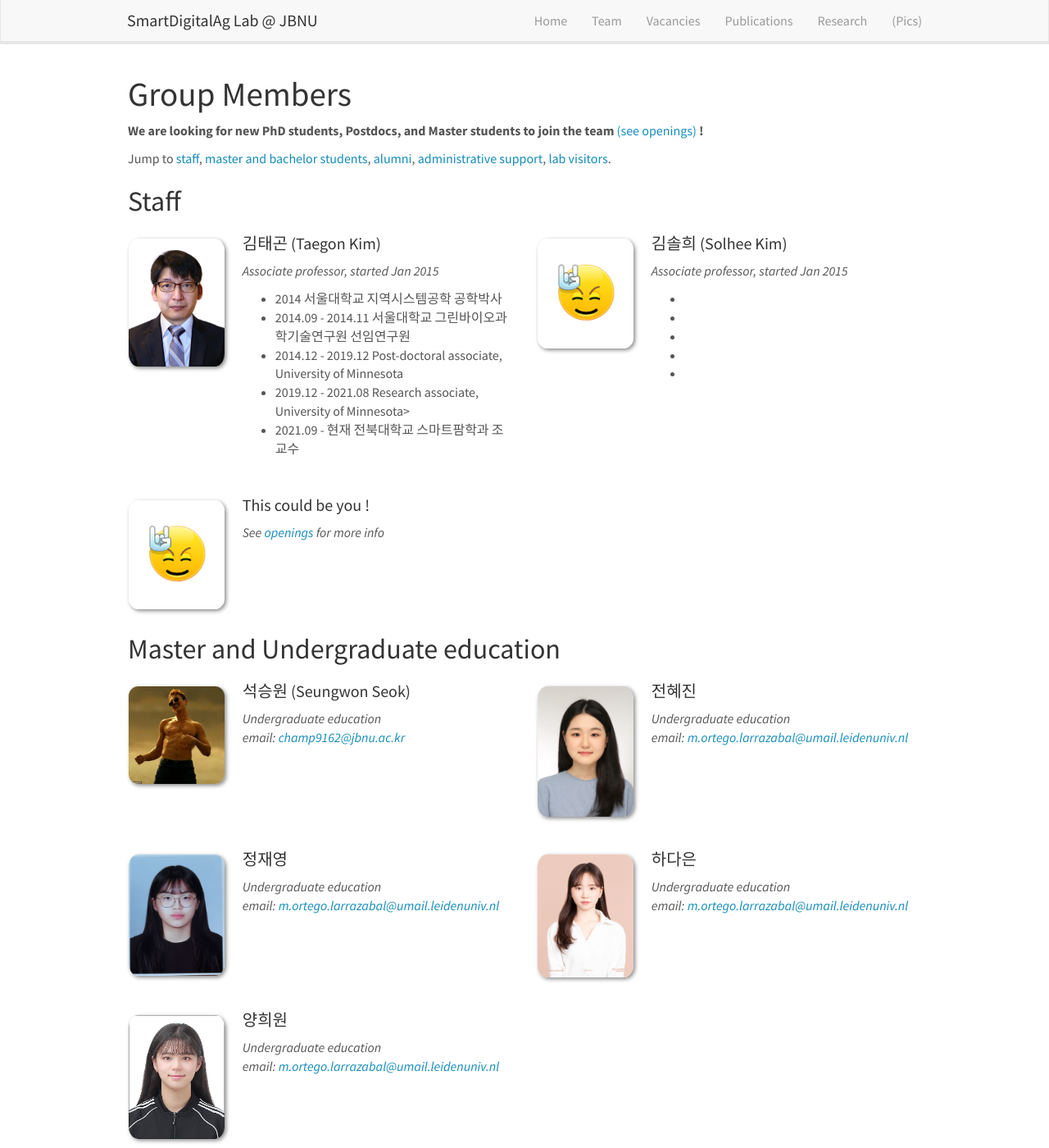
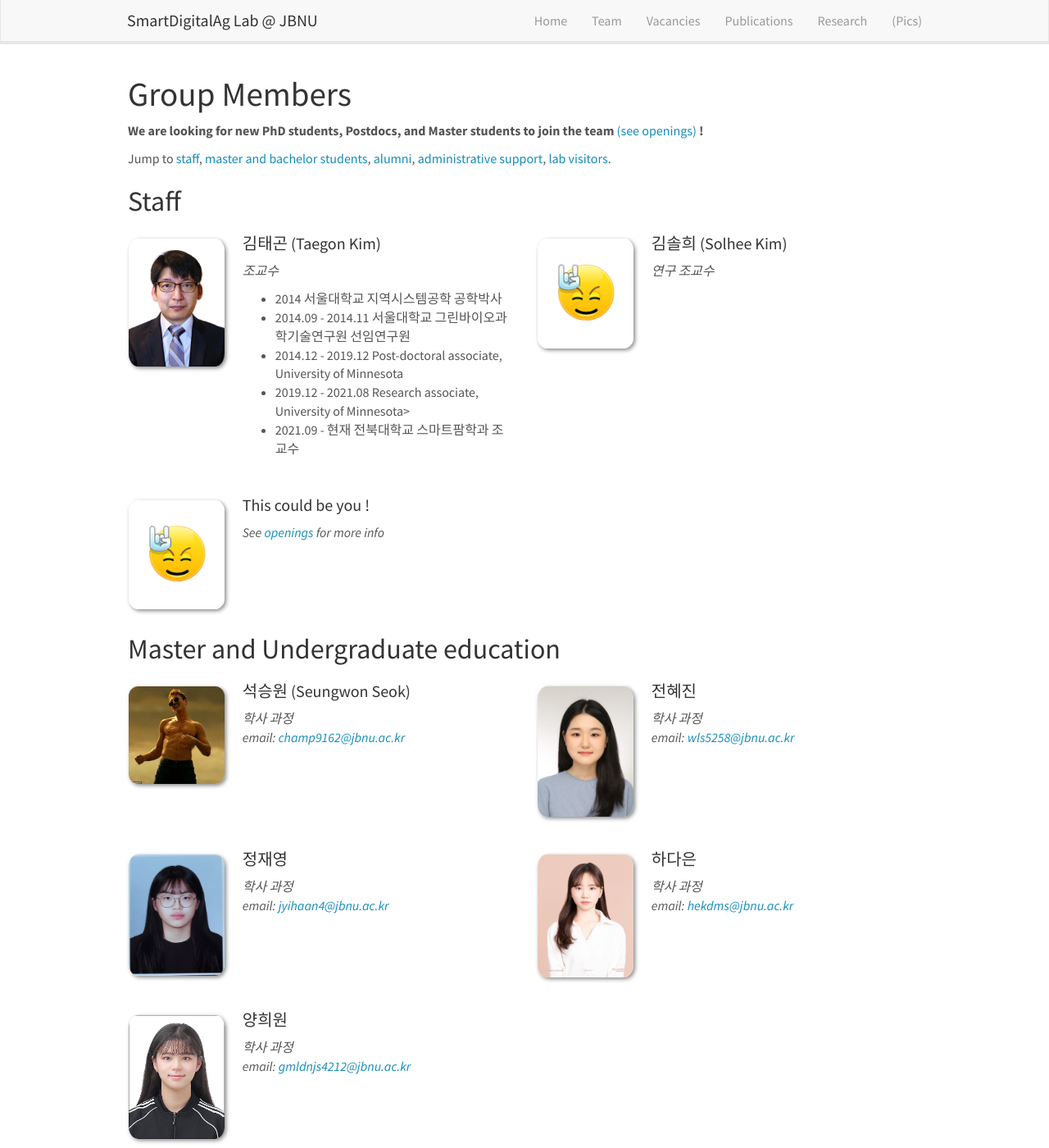
Before and after one commit to SmartDigitalAg/SmartDigitalAg.github.io, a Jekyll site: the page built from _pages/team.md, in a window 1280 px wide and 1400 px high. Shown: the whole window at 82% size. Built offline with Jekyll 4.4.1, drawn with Linux system fonts in a browser that asks for light colours; nearby versions of some CDN libraries.

Commit message:
프로필 내용 수정

```diff
--- a/_data/students.yml
+++ b/_data/students.yml
@@ -10,35 +10,35 @@
 
 - name: 석승원 (Seungwon Seok)
   photo: yeah.jpg
-  info: Undergraduate education
+  info: 학사 과정
   email: champ9162@jbnu.ac.kr
   number_educ: 0
   education1:
 
 - name: 전혜진
   photo: hyejin.jpg
-  info: Undergraduate education
-  email: m.ortego.larrazabal@umail.leidenuniv.nl
+  info: 학사 과정
+  email: wls5258@jbnu.ac.kr
   number_educ: 0
   education1:
 
 - name: 정재영
   photo: jaeyoung.jpg
-  info: Undergraduate education
-  email: m.ortego.larrazabal@umail.leidenuniv.nl
+  info: 학사 과정
+  email: jyihaan4@jbnu.ac.kr
   number_educ: 0
   education1:
 
 - name: 하다은
   photo: danuni.jpg
-  info: Undergraduate education
-  email: m.ortego.larrazabal@umail.leidenuniv.nl
+  info: 학사 과정
+  email: hekdms@jbnu.ac.kr
   number_educ: 0
   education1:
 
 - name: 양희원
   photo: huiwon.jpg
-  info: Undergraduate education
-  email: m.ortego.larrazabal@umail.leidenuniv.nl
+  info: 학사 과정
+  email: gmldnjs4212@jbnu.ac.kr
   number_educ: 0
   education1:
--- a/_data/team_members.yml
+++ b/_data/team_members.yml
@@ -1,6 +1,6 @@
 - name: 김태곤 (Taegon Kim)
   photo: professor.jpg
-  info: Associate professor, started Jan 2015
+  info: 조교수
   email: taegon@jbnu.ac.kr
   number_educ: 5
   education1: 2014 서울대학교 지역시스템공학 공학박사
@@ -11,9 +11,9 @@
 
 - name: 김솔희 (Solhee Kim)
   photo: rock.jpg
-  info: Associate professor, started Jan 2015
-  email: taegon@jbnu.ac.kr
-  number_educ: 5
+  info: 연구 조교수
+  email: solhee1101@jbnu.ac.kr
+  number_educ: 0
   education1:
 
 - name: "This could be you !"
```
